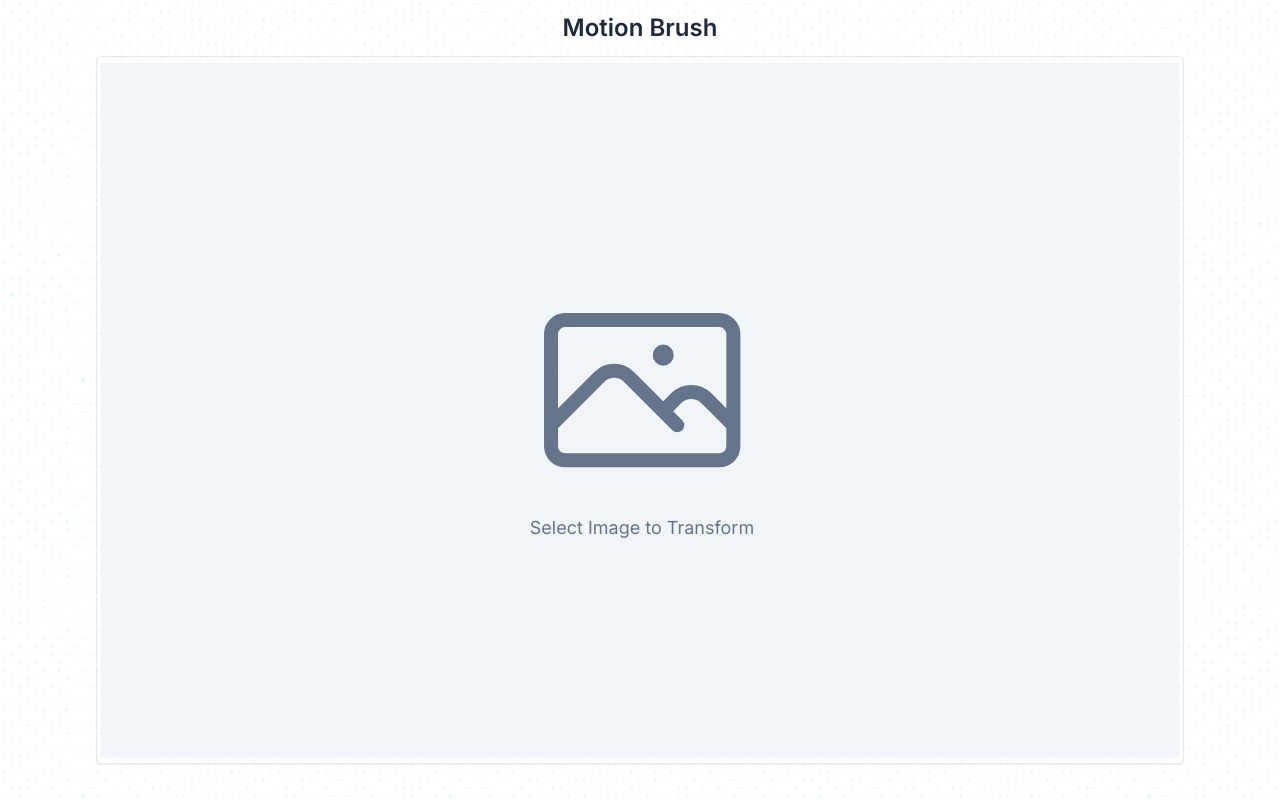
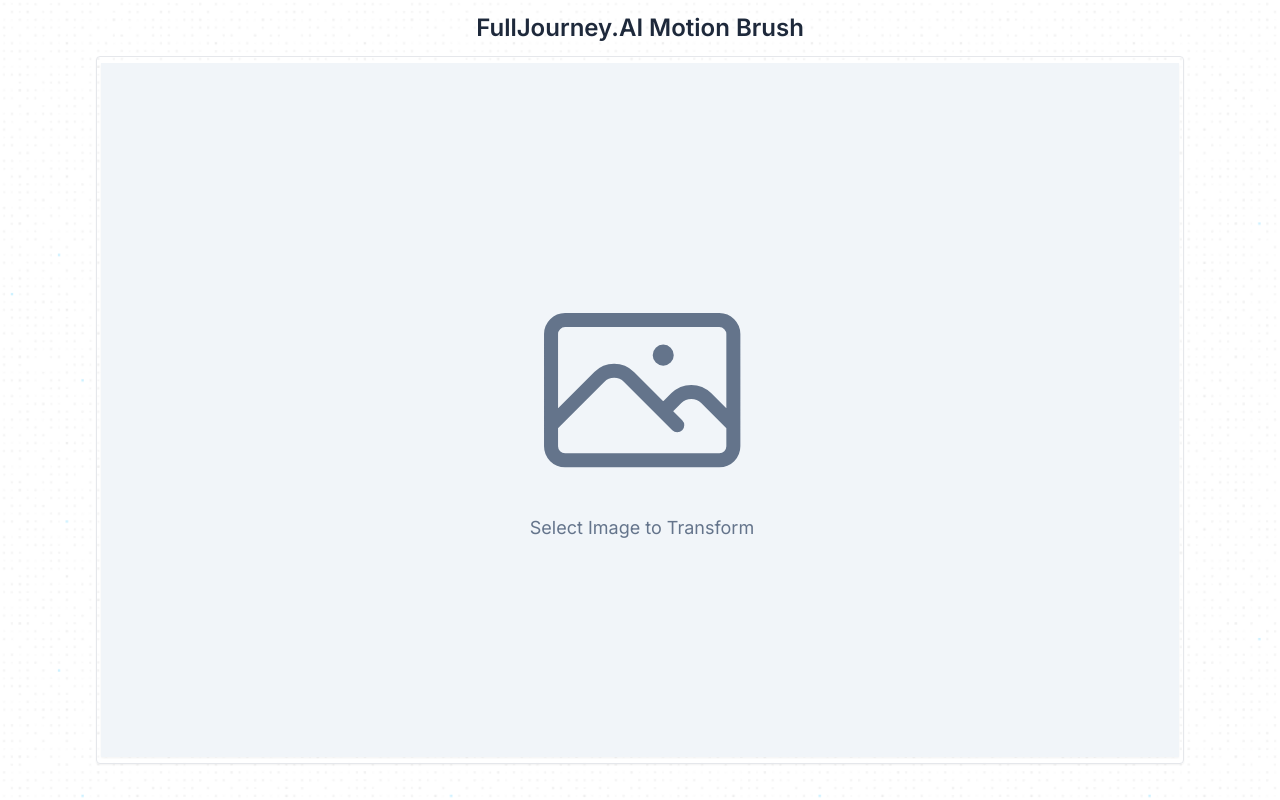
Before and after one commit to charlesmccarthy/mbsource, a Next.js app: page / in a window 1280 px wide. Built offline with nearby package versions, Linux system fonts and the light colour scheme.

Commit message:
text edit

```diff
--- a/pages/index.tsx
+++ b/pages/index.tsx
@@ -10,11 +10,11 @@
       className={`flex min-h-screen flex-col px-4 lg:px-24 items-center ${inter.className}`}
     >
       <Head>
-        <title>Motion Brush</title>
+        <title>FullJourney.AI Motion Brush</title>
       </Head>
 
       <div className="text-2xl w-full text-center py-3 font-semibold text-slate-800">
-        Motion Brush
+        FullJourney.AI Motion Brush
       </div>
       <InputForm />
     </div>
```
